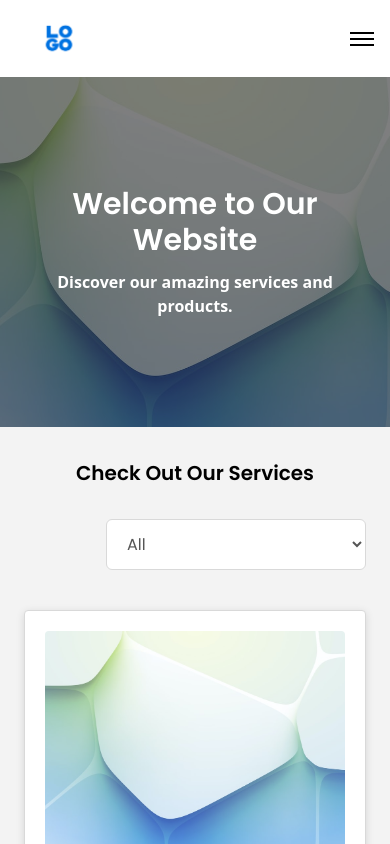
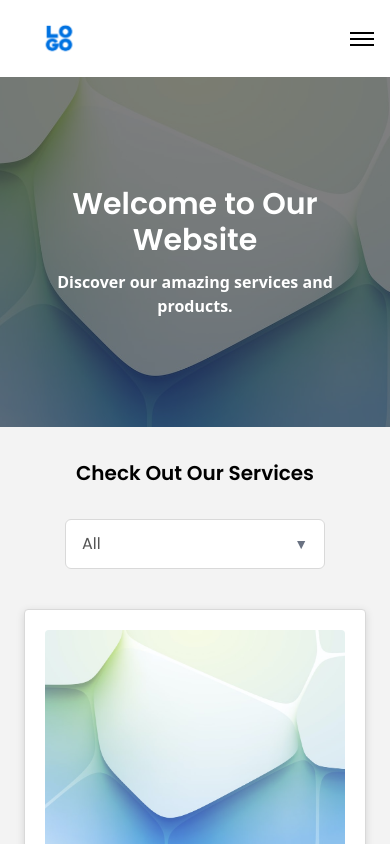
Before and after one commit to theresiajreije/project2-nextjs, a Next.js app: page / in a window 390 px wide. Shown: the top 844 px of the page. Built offline with nearby package versions, Linux system fonts and the light colour scheme.

Commit message:
Fix services dropdown layout and arrow behavior

```diff
--- a/app/components/faq.tsx
+++ b/app/components/faq.tsx
@@ -31,7 +31,7 @@ export default function FAQ() {
   return (
     <section className="w-full bg-[#e9e9e9] py-20">
       <div className="mx-auto max-w-4xl px-4">
-        <h2 className="mb-10 text-center text-4xl font-bold text-[#0f172a]">
+        <h2 className="mb-10 text-center text-2xl font-bold text-[#0f172a] sm:text-3xl md:text-3xl">
           Frequently Asked Questions
         </h2>
 
--- a/app/components/services.tsx
+++ b/app/components/services.tsx
@@ -1,6 +1,6 @@
 "use client";
 
-import { useState } from "react";
+import { useState, useRef, useEffect } from "react";
 
 const servicesData = [
   {
@@ -49,11 +49,35 @@ const servicesData = [
 
 export default function Services() {
   const [selectedService, setSelectedService] = useState("All");
+  const [isOpen, setIsOpen] = useState(false);
+  const dropdownRef = useRef<HTMLDivElement | null>(null);
+
+  const options = ["All", ...servicesData.map((service) => service.title)];
 
   const filteredServices =
     selectedService === "All"
       ? servicesData
       : servicesData.filter((service) => service.title === selectedService);
+
+  useEffect(() => {
+    function handleClickOutside(event: MouseEvent | TouchEvent) {
+      if (
+        dropdownRef.current &&
+        event.target instanceof Node &&
+        !dropdownRef.current.contains(event.target)
+      ) {
+        setIsOpen(false);
+      }
+    }
+
+    document.addEventListener("mousedown", handleClickOutside);
+    document.addEventListener("touchstart", handleClickOutside);
+
+    return () => {
+      document.removeEventListener("mousedown", handleClickOutside);
+      document.removeEventListener("touchstart", handleClickOutside);
+    };
+  }, []);
 
   return (
     <section className="bg-[#f3f3f3] px-6 pb-12 pt-8 text-center sm:px-10 lg:px-16 xl:px-24">
@@ -62,20 +86,39 @@ export default function Services() {
           Check Out Our Services
         </h2>
 
-        <div className="mb-10 flex justify-end">
-          <select
-            value={selectedService}
-            onChange={(e) => setSelectedService(e.target.value)}
-            className="w-full max-w-[260px] rounded-md border border-[#d9d9d9] bg-white px-4 py-3 font-[Poppins] text-base font-medium text-[#555] outline-none"
-          >
-            <option value="All">All</option>
-            {servicesData.map((service) => (
-              <option key={service.id} value={service.title}>
-                {service.title}
-              </option>
-            ))}
-          </select>
-        </div>
+        <div className="mb-10 flex justify-center md:justify-end">
+  <div ref={dropdownRef} className="w-full max-w-[260px] md:relative">
+    <button
+      type="button"
+      onClick={() => setIsOpen(!isOpen)}
+      className="flex w-full items-center justify-between rounded-md border border-[#d9d9d9] bg-white px-4 py-3 font-[Poppins] text-base font-medium text-[#555] outline-none"
+    >
+      <span>{selectedService}</span>
+      <span className="ml-3 text-sm text-gray-500">
+  ▼
+</span>
+    </button>
+
+    {isOpen && (
+      <ul className="z-20 mt-2 max-h-60 w-full overflow-y-auto rounded-md border border-[#d9d9d9] bg-white text-left shadow-lg md:absolute md:left-0 md:top-full">
+        {options.map((option) => (
+          <li key={option}>
+            <button
+              type="button"
+              onClick={() => {
+                setSelectedService(option);
+                setIsOpen(false);
+              }}
+              className="block w-full px-4 py-3 font-[Poppins] text-base text-[#555] hover:bg-[#f3f3f3]"
+            >
+              {option}
+            </button>
+          </li>
+        ))}
+      </ul>
+    )}
+  </div>
+</div>
 
         <div className="grid grid-cols-1 justify-items-center gap-8 md:grid-cols-2 lg:grid-cols-3">
           {filteredServices.map((service) => (
--- a/app/layout.tsx
+++ b/app/layout.tsx
@@ -2,7 +2,7 @@ import "./globals.css";
 import { ReactNode } from "react";
 
 export const metadata = {
-  title: "Task 1",
+  title: "project2 nextjs",
   description: "Homepage website built with Next.js and Tailwind CSS",
 };
 
```
